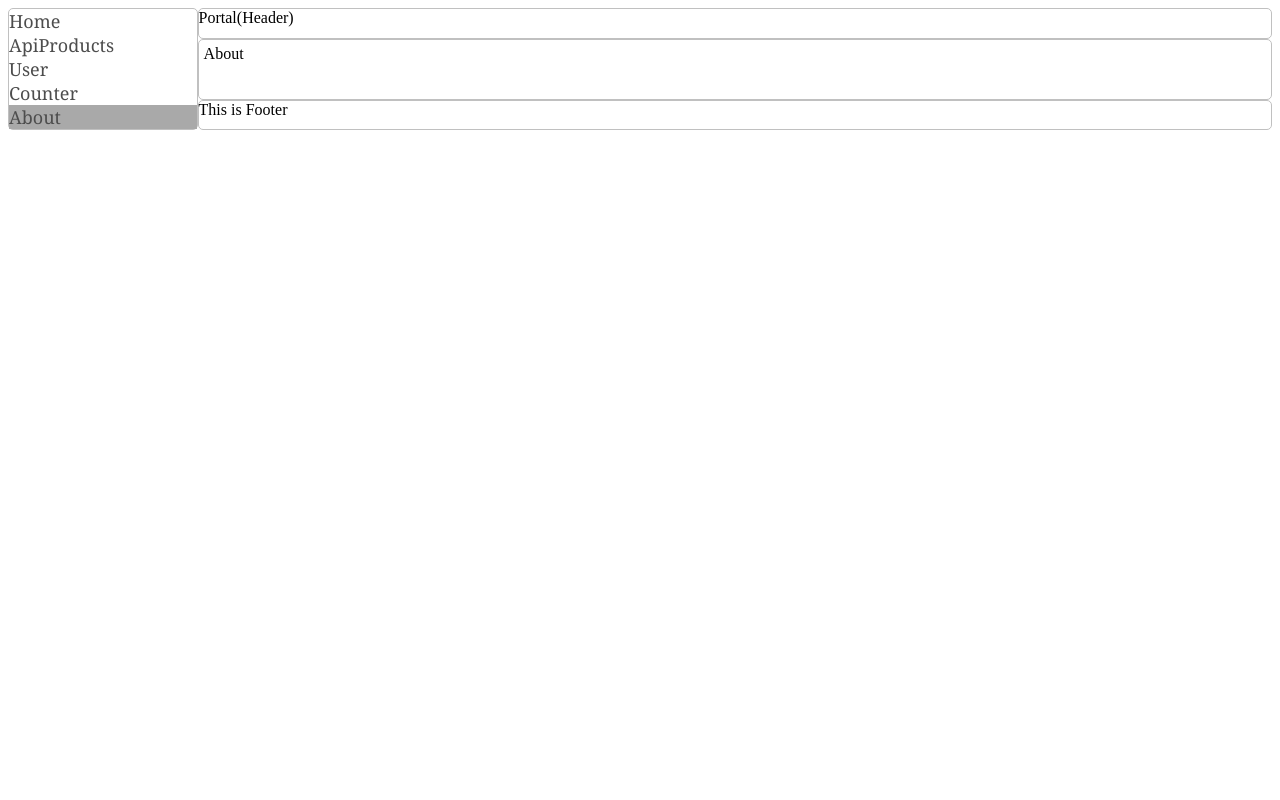
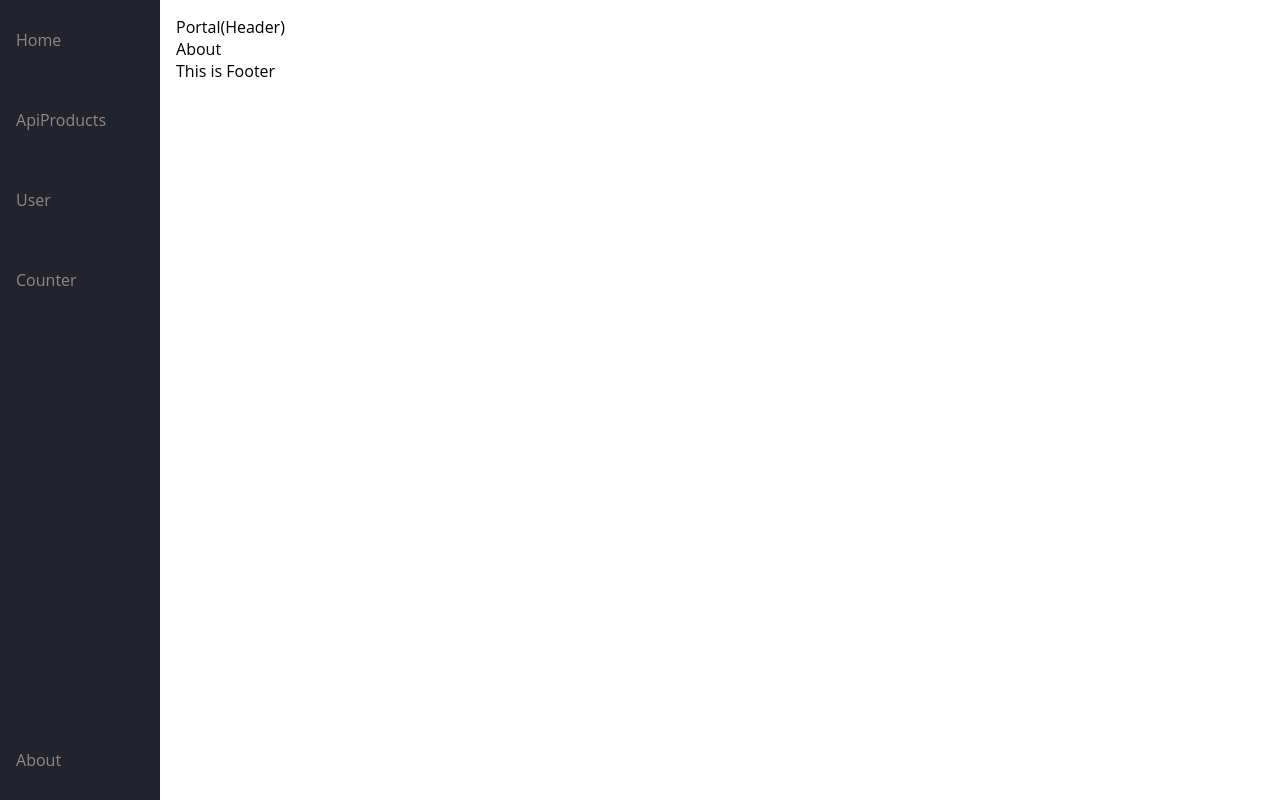
Before and after one commit to ko3/apigee-portal, a React app: page /about in a window 1280 px wide. Built offline with nearby package versions, Linux system fonts and the light colour scheme.

Commit message:
Change styling

```diff
--- a/package.json
+++ b/package.json
@@ -3,6 +3,7 @@
 	"version": "0.0.1",
 	"dependencies": {
 		"axios": "^0.21.1",
+		"bootstrap": "^5.0.1",
 		"react": "^17.0.2",
 		"react-dom": "^17.0.2",
 		"react-redux": "^7.2.3",
--- a/src/App.tsx
+++ b/src/App.tsx
@@ -1,6 +1,5 @@
 import React from "react";
 import {Route, Switch } from "react-router";
-import { BrowserRouter} from "react-router-dom";
 import Home from "./components/Home";
 import About from "./components/About";
 import User from "./components/User";
@@ -8,8 +7,7 @@
 import Header from "./components/Header";
 import Menu from "./components/Menu";
 import Footer from "./components/Footer";
-import { Provider } from "react-redux";
-import store from "./store/Store";
+
 import CounterComponent from "./components/CounterComponent";
 
 const App = () => {
@@ -18,12 +16,10 @@
         return <User {...props} message="This is User" />;
         };
     return (
-        <div className="grid-container">
-            <Provider store={store()}>
-                <BrowserRouter>
+        <main>
                     <Header />
-                    <Menu />
-                    <main className="grid-main">
+
+                    <div>
                         <Switch>
                             <Route exact={true} path="/" component = {Home} />
                             <Route path="/apiproducts" component = {ApiProducts} />
@@ -31,11 +27,10 @@
                             <Route path="/counter" component={CounterComponent} />
                             <Route path="/about" component = {About} />
                         </Switch>
-                    </main>
+                    </div>
                     <Footer />
-                </BrowserRouter>
-            </Provider>
-        </div>
+
+        </main>
       );
 }
 export default App;
--- /dev/null
+++ b/src/Menu.tsx
@@ -0,0 +1,61 @@
+import React from "react";
+import { NavLink } from "react-router-dom";
+
+const Menu = () => {
+    return (
+      <nav className="navbar">
+        <ul className="navbar-nav">
+          <li className="nav-item">
+            <NavLink exact className="nav-link" activeClassName="menu-el-active" to='/'>
+              <span className="link-text">Home</span>
+            </NavLink>
+          </li>
+
+          <li className="nav-item">
+            <NavLink className="nav-link" activeClassName="menu-el-active" to='/apiproducts'>
+              <span className="link-text">ApiProducts</span>
+            </NavLink>
+          </li>
+
+          <li className="nav-item">
+            <NavLink className="nav-link" activeClassName="menu-el-active" to='/user/:userid'>
+              <span className="link-text">User</span>
+            </NavLink>
+          </li>
+
+          <li className="nav-item">
+            <NavLink className="nav-link" activeClassName="menu-el-active" to='/counter'>
+              <span className="link-text">Counter</span>
+            </NavLink>
+          </li>
+
+          <li className="nav-item">
+            <NavLink className="nav-link" activeClassName="menu-el-active" to='/about'>
+              <span className="link-text">About</span>
+            </NavLink>
+          </li>
+        </ul>
+    </nav>
+
+    );
+  }
+
+export default Menu;
+
+/*<aside className="col-2">
+        <div className="row">
+          <NavLink exact activeClassName="menu-el-active" to='/'>Home</NavLink>
+        </div>
+        <div className="row">
+          <NavLink activeClassName="menu-el-active" to='/apiproducts'>ApiProducts</NavLink>
+        </div>
+        <div className="row">
+          <NavLink activeClassName="menu-el-active" to='/user/:userid'>User</NavLink>
+        </div>
+        <div className="row">
+          <NavLink activeClassName="menu-el-active" to='/counter'>Counter</NavLink>
+        </div>
+        <div className="row">
+          <NavLink activeClassName="menu-el-active" to='/about'>About</NavLink>
+        </div>
+    </aside>*/
--- a/src/components/Footer.tsx
+++ b/src/components/Footer.tsx
@@ -2,7 +2,7 @@
 
 const Header = () => {
     return (
-    <footer className="grid-footer">This is Footer</footer> );
+    <footer className="row">This is Footer</footer> );
   }
 
 export default Header;
--- a/src/components/Header.tsx
+++ b/src/components/Header.tsx
@@ -3,7 +3,7 @@
 
 const Header = () => {
     return (
-      <header className="grid-header">
+      <header className="row">
         <div>Portal(Header)</div>
       </header>
     );
--- a/src/index.scss
+++ b/src/index.scss
@@ -1,3 +1,138 @@
+
+:root {
+  font-size: 16px;
+  font-family: 'Open Sans';
+  --text-primary: #b6b6b6;
+  --text-secondary: #ececec;
+  --bg-primary: #23232e;
+  --bg-secondary: #141418;
+  --transition-speed: 600ms;
+}
+
+body {
+  color: black;
+  background-color: white;
+  margin: 0;
+  padding: 0;
+}
+
+body::-webkit-scrollbar {
+  width: 0.25rem;
+}
+
+body::-webkit-scrollbar-track {
+  background: #1e1e24;
+}
+
+body::-webkit-scrollbar-thumb {
+  background: #6649b8;
+}
+
+main {
+  margin-left: 10rem;
+  padding: 1rem;
+}
+
+.navbar {
+  width:10rem;
+  height:100vh;
+  position: fixed;
+  background-color: var(--bg-primary);
+  transition: width 600ms ease;
+  overflow: auto;
+}
+
+.navbar-nav {
+  list-style: none;
+  padding: 0;
+  margin: 0;
+  display: flex;
+  flex-direction: column;
+  align-items: center;
+  height: 100%;
+}
+
+.nav-item {
+  width: 100%;
+}
+
+.nav-item:last-child {
+  margin-top: auto;
+}
+
+.nav-link {
+  display: flex;
+  align-items: center;
+  height: 5rem;
+  color: var(--text-primary);
+  text-decoration: none;
+  filter: grayscale(100%) opacity(0.7);
+  transition: var(--transition-speed);
+}
+
+.nav-link:hover {
+  filter: grayscale(0%) opacity(1);
+  background: var(--bg-secondary);
+  color: var(--text-secondary);
+}
+
+.link-text {
+  display: block;
+  margin-left: 1rem;
+}
+
+.nav-link svg {
+  width: 2rem;
+  min-width: 2rem;
+  margin: 0 1.5rem;
+}
+
+.logo svg {
+  transform: rotate(0deg);
+  transition: var(--transition-speed);
+}
+
+.logo-text
+{
+  display: inline;
+  position: absolute;
+  left: -999px;
+  transition: var(--transition-speed);
+}
+
+.navbar:hover .logo svg {
+  transform: rotate(-180deg);
+}
+/*
+@import '~bootstrap/scss/bootstrap';
+
+body {
+  margin: 0;
+  padding: 0;
+  border: 0;
+  height: 100%;
+}
+.navbar {
+  display: flex;
+  flex-direction: column;
+  width: 240px;
+  box-sizing:border-box;
+  overflow: hidden;
+  height: 100%;
+}
+
+.highlight:hover div{
+  background-color: lightgray;
+  cursor: pointer;
+}
+
+.app-container {
+  display: block;
+  width: auto;
+  position: relative;
+  margin-left:240px;
+  height: 100%;
+}
 .grid-container {
   display: grid;
   grid-template-columns: 15% auto;
@@ -59,7 +194,7 @@
   border: 2px solid silver;
   border-width: thin;
   border-radius: 5px;
-}
+}*/
 
 
 .list-view {
--- a/src/index.tsx
+++ b/src/index.tsx
@@ -2,10 +2,23 @@
 import ReactDOM from "react-dom";
 import "./index.scss";
 import App from "./App";
+import Menu from "./Menu";
+import { Provider } from "react-redux";
+import store from "./store/Store";
+import { BrowserRouter} from "react-router-dom";
 
 ReactDOM.render(
   <React.StrictMode>
-    <App />
+    <Provider store={store()}>
+      <BrowserRouter>
+        <div >
+          <div >
+            <Menu />
+            <App />
+        </div>
+        </div>
+      </BrowserRouter>
+    </Provider>
   </React.StrictMode>,
   document.getElementById("root")
 );
```
Also changed, not shown: 2 other files (tests, documents, lock files or other folders).
